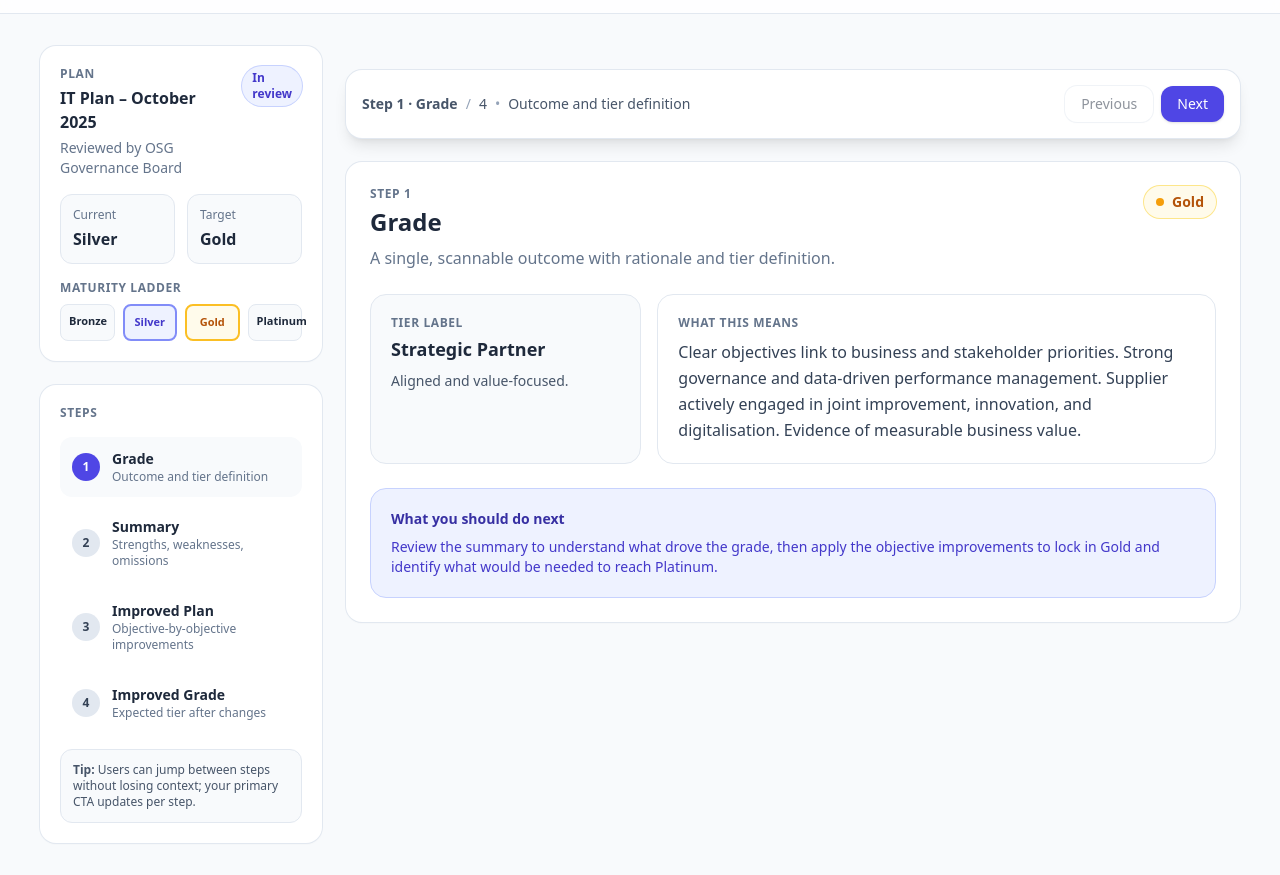
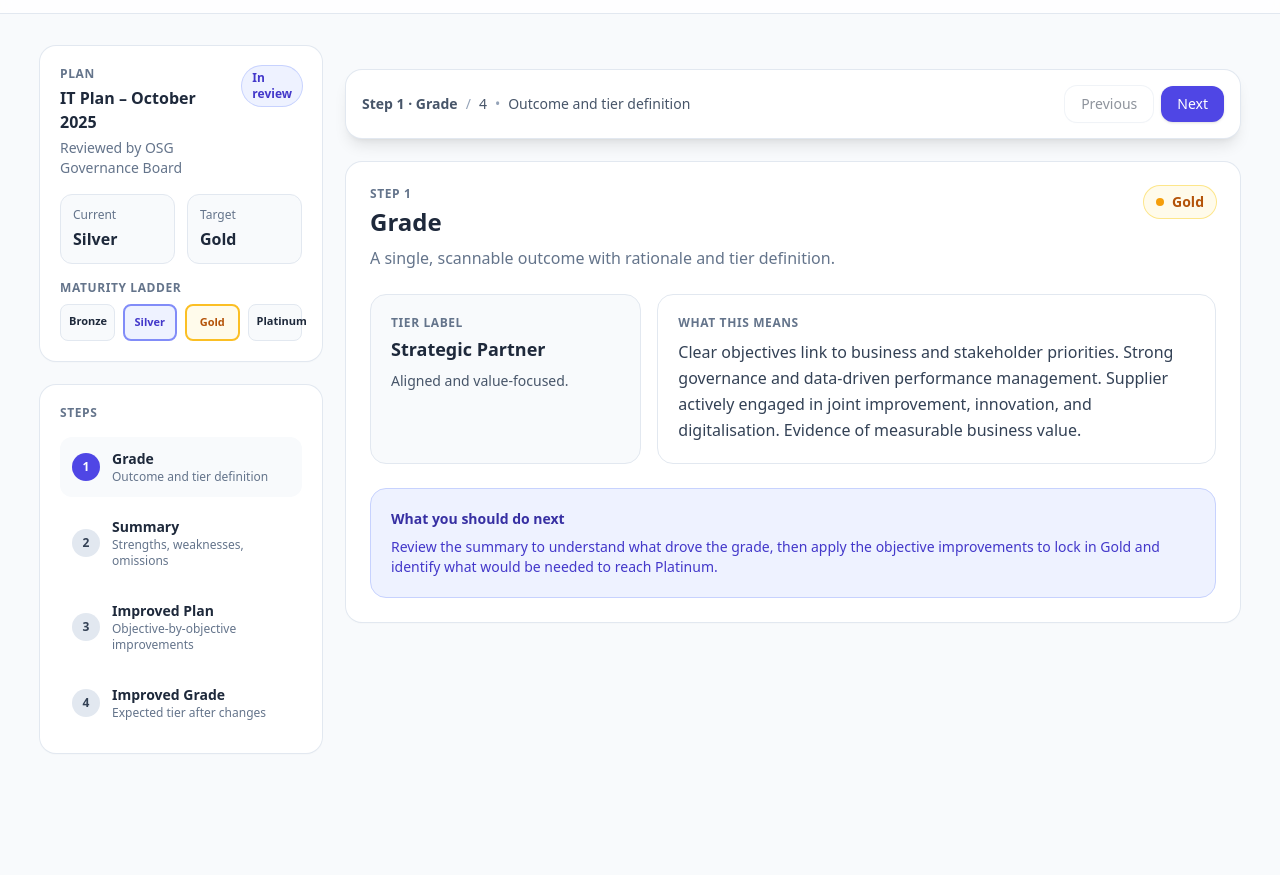
Before and after one commit to nativerez/stackblitz-starters-anxn22hg, a website: page index.html in a window 1280 px wide. Shown: the part 95-970 px from the top of the page. After the commit the page ends 880 px from the top, so only its background shows below. Drawn offline with nearby package versions, Linux system fonts and the light colour scheme.

Commit message:
Remove tip about jumping between steps in the wizard

```diff
--- a/index.html
+++ b/index.html
@@ -124,9 +124,7 @@
                 </li>
               </ol>
 
-              <div class="mt-4 rounded-xl bg-slate-50 border border-slate-200 p-3">
-                <p class="text-xs text-slate-600"><span class="font-semibold">Tip:</span> Users can jump between steps without losing context; your primary CTA updates per step.</p>
-              </div>
+
             </section>
           </div>
         </aside>
```
